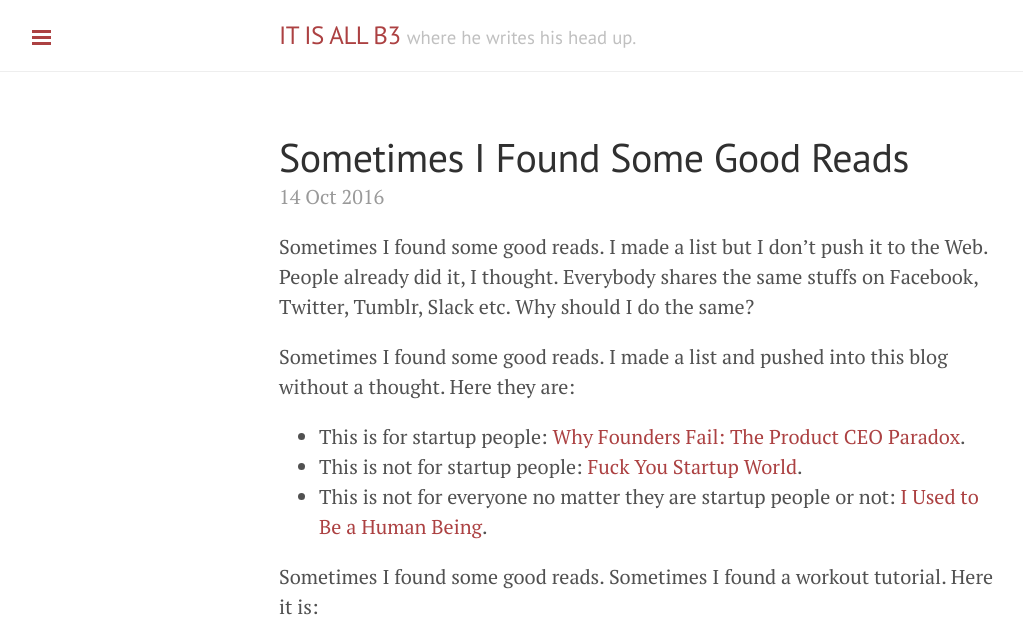
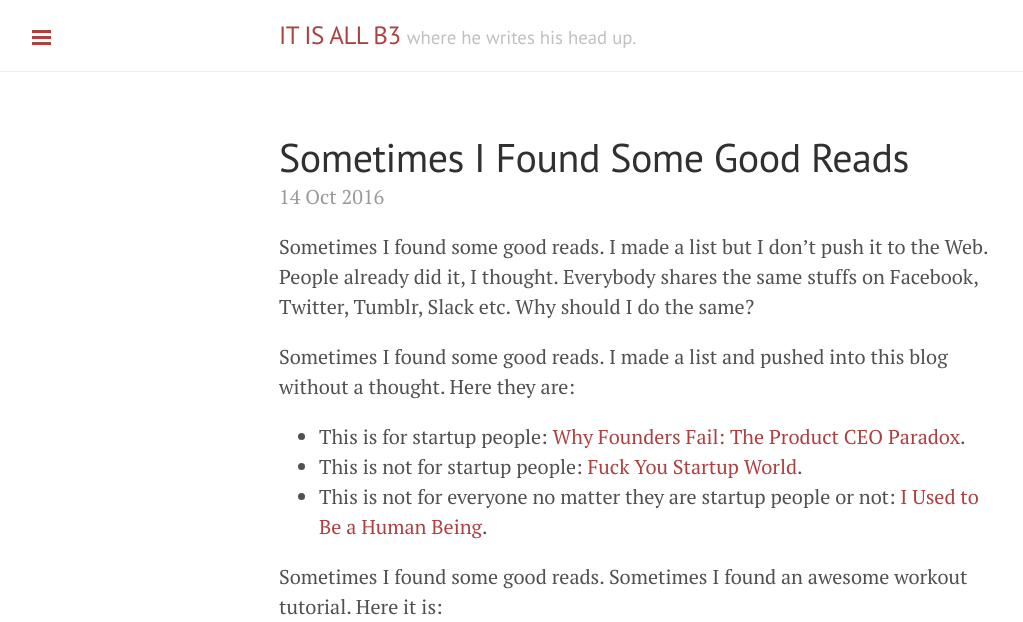
Before and after one commit to kazu2012/ducban.github.io, a Jekyll site: the page built from _posts/2016-10-14-sometimes-I-found-some-good-reads.md, in a window 1280 px wide, cut to the strip 0-622 px from the top of the page. Shown: the whole strip, without its empty margins (1-1024 px from the left). Built offline with Jekyll 4.4.1, drawn with Linux system fonts in a browser that asks for light colours; some of the changed text lies outside the part shown.

Commit message:
rewrite the workout yo

```diff
--- a/_posts/2016-10-14-sometimes-I-found-some-good-reads.md
+++ b/_posts/2016-10-14-sometimes-I-found-some-good-reads.md
@@ -15,8 +15,8 @@ Sometimes I found some good reads. I made a list and pushed into this blog witho
 * This is not for startup people: [Fuck You Startup World](https://medium.com/@shemag8/fuck-you-startup-world-ab6cc72fad0e#.u301ckwcl "Fuck You Startup World").
 * This is not for everyone no matter they are startup people or not: [I Used to Be a Human Being](http://nymag.com/selectall/2016/09/andrew-sullivan-technology-almost-killed-me.html "I Used to Be a Human Being").
 
-Sometimes I found some good reads. Sometimes I found a workout tutorial. Here it is:
+Sometimes I found some good reads. Sometimes I found an awesome workout tutorial. Here it is:
 
 ![4 Ninutes of Hell](/public/uploads/images/2016-10-14-sometimes-I-found-some-good-reads-01.gif "4 Ninutes of Hell")
 
-Sometimes I found some good reads. But today, this note, I decided to stop right here. Way too cool, huh?
+Sometimes I found some good reads. But today, this note, I decided to stop right here. It was me who need some workout, yo! Way too cool, huh?
```
